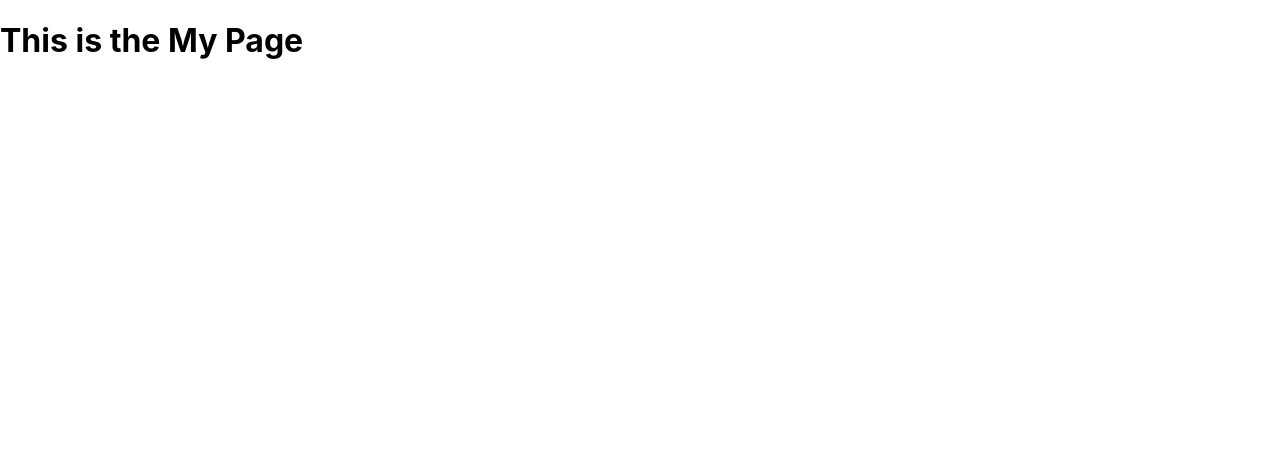
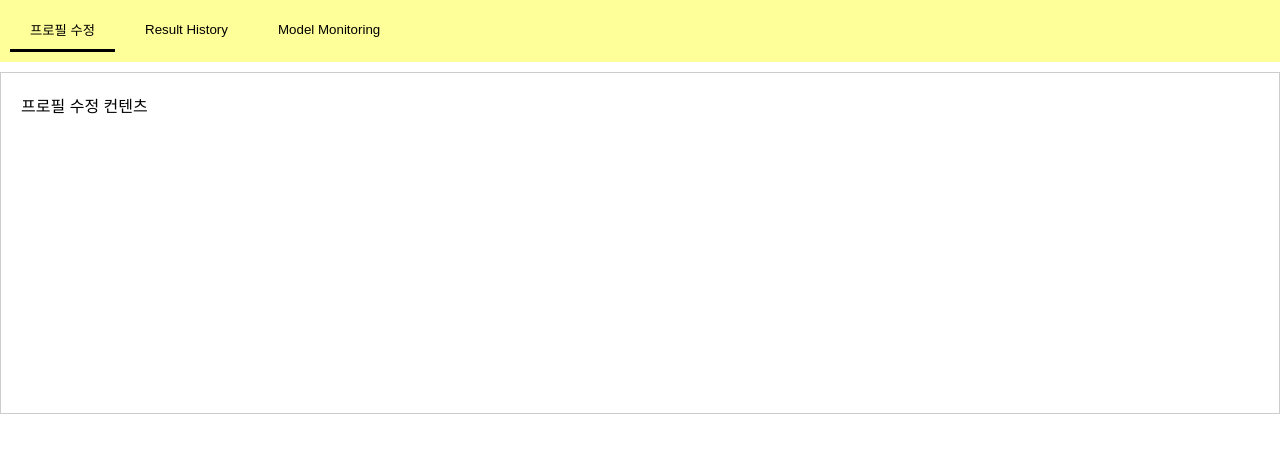
Before and after one commit to ACS-High-School/Frontend, a React (Create React App) app: page /mypage in a window 1280 px wide. Shown: the top 452 px of the page. Built offline with nearby package versions, Linux system fonts and the light colour scheme.

Commit message:
feat : MyPage 구현
- 탭 기능 추가
- 탭 선택했을시 효과 추가

```diff
--- a/src/components/MyPage.jsx
+++ b/src/components/MyPage.jsx
@@ -1,7 +1,45 @@
-import React from 'react';
+import React, { useState } from 'react';
+import '../styles/MyPage.css'; // 스타일 시트 임포트
 
 function MyPage() {
-  return <h1>This is the My Page</h1>;
+  const [activeTab, setActiveTab] = useState('edit');
+
+  const getTabClassName = (tabName) => {
+    return `tab-button ${activeTab === tabName ? 'active' : ''}`;
+  };
+
+  const TabContent = () => {
+    switch (activeTab) {
+      case 'edit':
+        return <div>프로필 수정 컨텐츠</div>;
+      case 'history':
+        return <div>Result History 컨텐츠</div>;
+      case 'monitoring':
+        return <div>Model Monitoring 컨텐츠</div>;
+      default:
+        return null;
+    }
+  };
+
+  return (
+    <div>
+      <nav className="profile-tabs">
+        <button onClick={() => setActiveTab('edit')} className={getTabClassName('edit')}>
+          프로필 수정
+        </button>
+        <button onClick={() => setActiveTab('history')} className={getTabClassName('history')}>
+          Result History
+        </button>
+        <button onClick={() => setActiveTab('monitoring')} className={getTabClassName('monitoring')}>
+          Model Monitoring
+        </button>
+      </nav>
+      <div className="tab-content">
+        {/* 탭 컨텐츠 렌더링 */}
+        <TabContent />
+      </div>
+    </div>
+  );
 }
 
 export default MyPage;
--- a/src/styles/MyPage.css
+++ b/src/styles/MyPage.css
@@ -0,0 +1,30 @@
+/* MyPage.css */
+
+.profile-tabs {
+    display: flex;
+    justify-content: flex-start;
+    background-color: #FFFF99; /* 연한 노란색 배경 */
+    padding: 10px;
+  }
+
+  .profile-tabs button {
+    background: none;
+    border: none;
+    color: black;
+    padding: 10px 20px;
+    margin-right: 10px; /* 탭 사이의 간격 */
+    cursor: pointer;
+    border-bottom: 3px solid transparent; /* 비활성 탭 하단 투명한 테두리 */
+  }
+
+  .profile-tabs button.active {
+    border-bottom: 3px solid black; /* 활성 탭 하단 검은 테두리 */
+  }
+
+  .tab-content {
+    border: 1px solid #ccc; /* 사각형 테두리 */
+    padding: 20px;
+    margin-top: 10px;
+    background-color: white; /* 사각형 배경색 */
+    height: 300px; /* 사각형 높이 */
+  }
```
